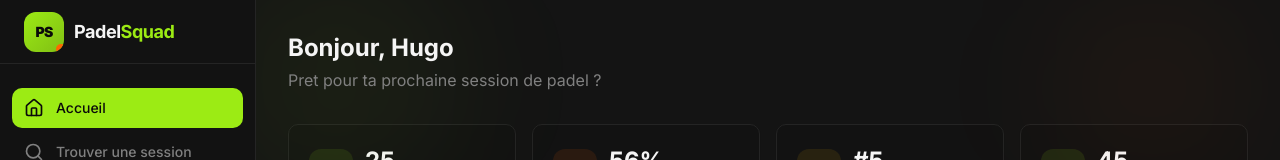
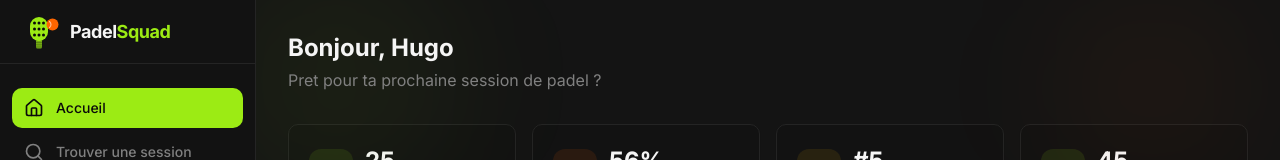
Before and after one commit to romain-blip/padelsquad, a Next.js app: page / in a window 1280 px wide. Shown: the top 160 px of the page. Built offline with nearby package versions, Linux system fonts and the light colour scheme.

Commit message:
feat: add professional padel racket and ball SVG logo
New identifiable logo with padel racket and orange ball in brand colors.

```diff
--- a/components/logo.tsx
+++ b/components/logo.tsx
@@ -10,32 +10,78 @@ interface LogoProps {
 
 export function Logo({ size = "md", showText = true, className }: LogoProps) {
   const sizes = {
-    sm: { container: "w-8 h-8", ball: "w-2 h-2", text: "text-base", gap: "gap-2" },
-    md: { container: "w-10 h-10", ball: "w-2.5 h-2.5", text: "text-lg", gap: "gap-2.5" },
-    lg: { container: "w-12 h-12", ball: "w-3 h-3", text: "text-xl", gap: "gap-3" },
+    sm: { icon: 32, text: "text-base", gap: "gap-2" },
+    md: { icon: 36, text: "text-lg", gap: "gap-2.5" },
+    lg: { icon: 44, text: "text-xl", gap: "gap-3" },
   }
 
   const s = sizes[size]
 
   return (
     <div className={cn("flex items-center", s.gap, className)}>
-      {/* Logo mark - Stylized PS monogram */}
-      <div className={cn(
-        "relative rounded-xl flex items-center justify-center overflow-hidden",
-        "bg-gradient-to-br from-primary to-primary/80",
-        s.container
-      )}>
-        {/* PS Letters */}
-        <span className="font-black text-primary-foreground tracking-tighter" style={{ fontSize: size === "sm" ? "12px" : size === "md" ? "14px" : "18px" }}>
-          PS
-        </span>
+      {/* Logo mark - Padel racket with ball */}
+      <svg
+        width={s.icon}
+        height={s.icon}
+        viewBox="0 0 48 48"
+        fill="none"
+        xmlns="http://www.w3.org/2000/svg"
+        className="flex-shrink-0"
+      >
+        {/* Racket head - rounded rectangle with holes */}
+        <rect
+          x="8"
+          y="4"
+          width="24"
+          height="32"
+          rx="12"
+          className="fill-primary"
+        />
 
-        {/* Orange accent ball */}
-        <div className={cn(
-          "absolute -bottom-0.5 -right-0.5 rounded-full bg-accent",
-          s.ball
-        )} />
-      </div>
+        {/* Racket holes pattern */}
+        <circle cx="14" cy="12" r="2" className="fill-background" />
+        <circle cx="20" cy="12" r="2" className="fill-background" />
+        <circle cx="26" cy="12" r="2" className="fill-background" />
+        <circle cx="14" cy="20" r="2" className="fill-background" />
+        <circle cx="20" cy="20" r="2" className="fill-background" />
+        <circle cx="26" cy="20" r="2" className="fill-background" />
+        <circle cx="14" cy="28" r="2" className="fill-background" />
+        <circle cx="20" cy="28" r="2" className="fill-background" />
+        <circle cx="26" cy="28" r="2" className="fill-background" />
+
+        {/* Racket handle */}
+        <rect
+          x="16"
+          y="34"
+          width="8"
+          height="12"
+          rx="2"
+          className="fill-primary/70"
+        />
+
+        {/* Handle grip lines */}
+        <line x1="16" y1="38" x2="24" y2="38" stroke="currentColor" strokeWidth="1" className="stroke-background/30" />
+        <line x1="16" y1="41" x2="24" y2="41" stroke="currentColor" strokeWidth="1" className="stroke-background/30" />
+        <line x1="16" y1="44" x2="24" y2="44" stroke="currentColor" strokeWidth="1" className="stroke-background/30" />
+
+        {/* Padel ball */}
+        <circle
+          cx="38"
+          cy="14"
+          r="8"
+          className="fill-accent"
+        />
+
+        {/* Ball curve line */}
+        <path
+          d="M 34 10 Q 38 14 34 18"
+          stroke="white"
+          strokeWidth="1.5"
+          fill="none"
+          strokeLinecap="round"
+          opacity="0.6"
+        />
+      </svg>
 
       {/* Text */}
       {showText && (
```
